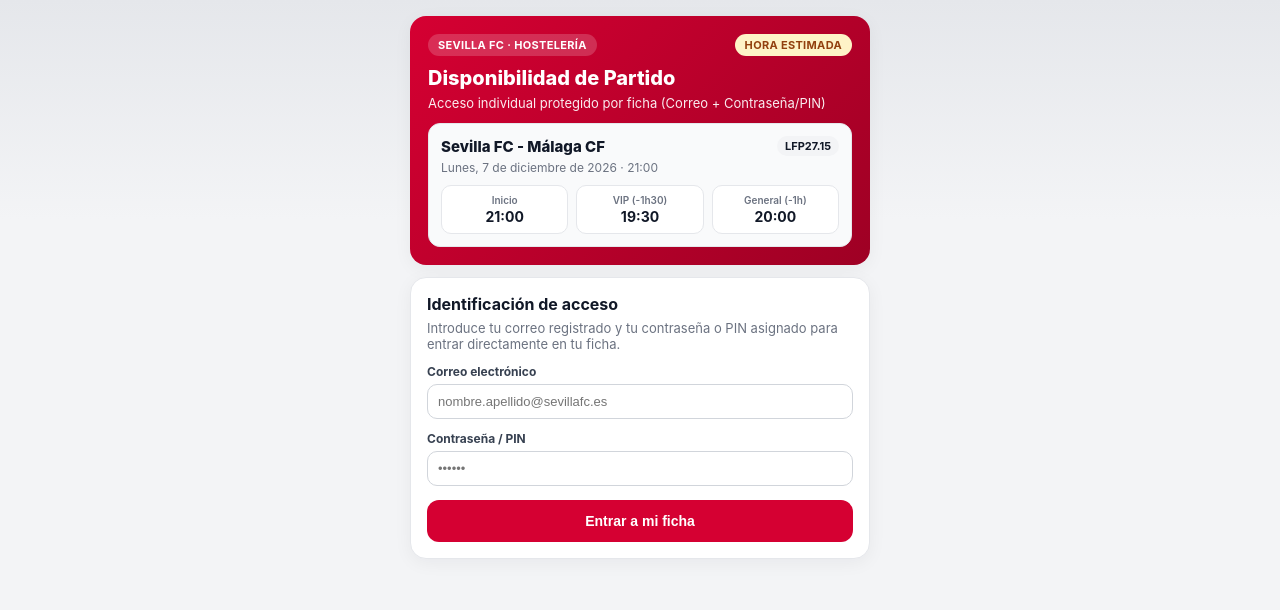
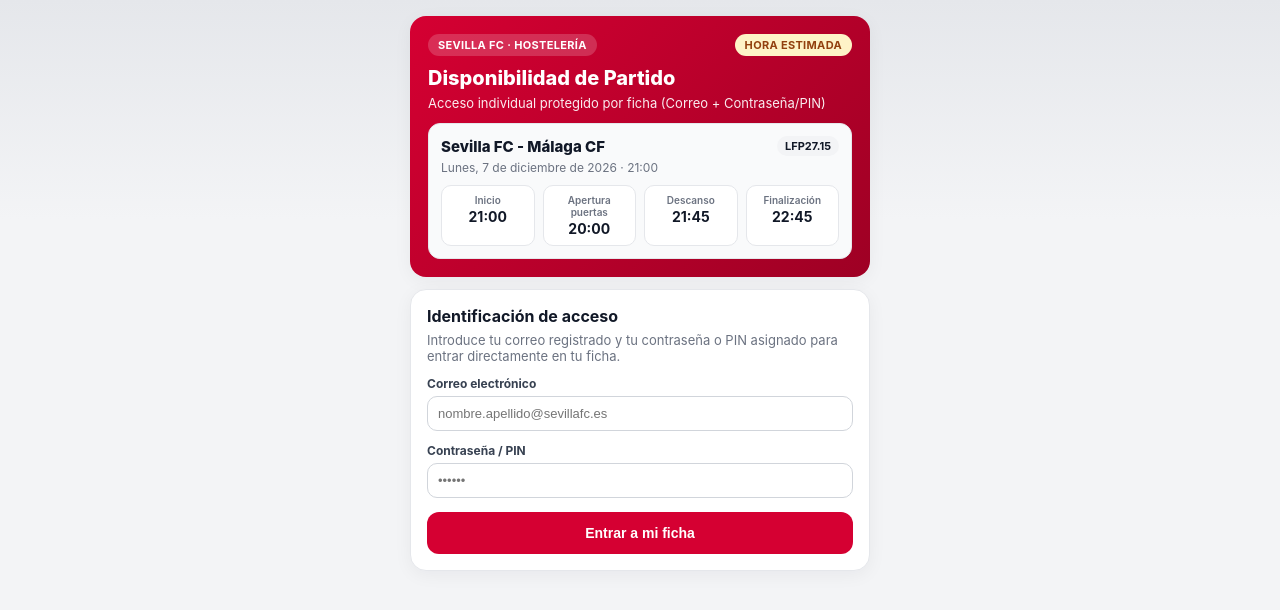
Before and after one commit to madominguez686/sevilla-fc-disponibilidad, a plain HTML site: page index.html in a window 1280 px wide. Drawn offline with nearby package versions, Linux system fonts and the light colour scheme.

Commit message:
Update index.html

```diff
--- a/index.html
+++ b/index.html
@@ -145,16 +145,22 @@
 
     .doors-grid {
       display: grid;
-      grid-template-columns: repeat(3, 1fr);
+      grid-template-columns: repeat(4, 1fr);
       gap: 8px;
       margin-top: 10px;
+    }
+
+    @media (max-width: 520px) {
+      .doors-grid {
+        grid-template-columns: repeat(2, 1fr);
+      }
     }
 
     .door-pill {
       background: #fff;
       border: 1px solid var(--border);
       border-radius: 10px;
-      padding: 8px;
+      padding: 8px 6px;
       text-align: center;
     }
 
@@ -835,12 +841,16 @@
             <strong id="doorStart">21:00</strong>
           </div>
           <div class="door-pill">
-            <span>VIP (-1h30)</span>
-            <strong id="doorVip">19:30</strong>
+            <span id="doorOpenLabel">Apertura puertas</span>
+            <strong id="doorOpen">20:00</strong>
           </div>
-          <div class="door-pill" id="genBox">
-            <span id="genLabel">General (-1h)</span>
-            <strong id="doorGen">20:00</strong>
+          <div class="door-pill">
+            <span>Descanso</span>
+            <strong id="doorHalftime">21:45</strong>
+          </div>
+          <div class="door-pill">
+            <span>Finalización</span>
+            <strong id="doorEnd">22:45</strong>
           </div>
         </div>
       </div>
@@ -1037,6 +1047,9 @@
       partido: "Sevilla FC - Málaga CF",
       fechaTexto: "Lunes, 7 de diciembre de 2026 · 21:00",
       horaInicio: "21:00",
+      aperturaOffsetMins: -60,
+      descansoOffsetMins: 45,
+      finalizacionOffsetMins: 105,
       confirmado: false,
       altoRiesgo: false
     };
@@ -1278,12 +1291,12 @@
       checkSupabaseSession();
     }
 
-    function computeDoors() {
-      const [hh, mm] = state.horaInicio.split(":").map(Number);
+    function computeMatchSchedule() {
+      const [hh, mm] = normalizeHHMM(state.horaInicio, "21:00").split(":").map(Number);
       const startMin = hh * 60 + mm;
-      const vipMin = startMin - 90;
-      const genOffset = state.altoRiesgo ? 90 : 60;
-      const genMin = startMin - genOffset;
+      const openOffset = state.altoRiesgo ? -90 : (MATCH_INFO.aperturaOffsetMins ?? -60);
+      const halftimeOffset = MATCH_INFO.descansoOffsetMins ?? 45;
+      const endOffset = MATCH_INFO.finalizacionOffsetMins ?? 105;
 
       const fmt = (mins) => {
         const wrapped = ((mins % 1440) + 1440) % 1440;
@@ -1292,18 +1305,18 @@
 
       return {
         start: fmt(startMin),
-        vip: fmt(vipMin),
-        gen: fmt(genMin),
-        genLabel: state.altoRiesgo ? "General (-1h30)" : "General (-1h)"
+        open: fmt(startMin + openOffset),
+        halftime: fmt(startMin + halftimeOffset),
+        end: fmt(startMin + endOffset)
       };
     }
 
     function renderMatchDoors() {
-      const d = computeDoors();
-      document.getElementById("doorStart").textContent = d.start;
-      document.getElementById("doorVip").textContent = d.vip;
-      document.getElementById("doorGen").textContent = d.gen;
-      document.getElementById("genLabel").textContent = d.genLabel;
+      const s = computeMatchSchedule();
+      document.getElementById("doorStart").textContent = s.start;
+      document.getElementById("doorOpen").textContent = s.open;
+      document.getElementById("doorHalftime").textContent = s.halftime;
+      document.getElementById("doorEnd").textContent = s.end;
 
       const badge = document.getElementById("confirmBadge");
       if (state.confirmado) {
@@ -1821,7 +1834,7 @@
 
       if (mine && mine.disponible && mine.barraAsignada) {
         const horaEntrada = normalizeHHMM(mine.horaEntrada, "—");
-        const horaSalida = addHoursToHHMM(MATCH_INFO.horaInicio, 2);
+        const horaSalida = computeMatchSchedule().end;
         const totalHoras = computeShiftHours(horaEntrada, horaSalida);
         const rolTexto = getRoleDisplayName(normalizeRoleKey(mine.puestoRol));
 
@@ -2330,7 +2343,7 @@
     function renderFinalConvocatoriaSheet() {
       const wrap = document.getElementById("finalSheetTableWrap");
       const badge = document.getElementById("finalAssignedCountBadge");
-      const horaSalida = addHoursToHHMM(MATCH_INFO.horaInicio, 2);
+      const horaSalida = computeMatchSchedule().end;
       const assignedRows = getOrderedAssignedRows();
 
       badge.textContent = `${assignedRows.length} asignados`;
@@ -2403,7 +2416,7 @@
     function renderSignSheet() {
       const wrap = document.getElementById("signSheetTableWrap");
       const badge = document.getElementById("signAssignedCountBadge");
-      const horaSalida = addHoursToHHMM(MATCH_INFO.horaInicio, 2);
+      const horaSalida = computeMatchSchedule().end;
       const assignedRows = getOrderedAssignedRows();
 
       badge.textContent = `${assignedRows.length} asignados`;
```
